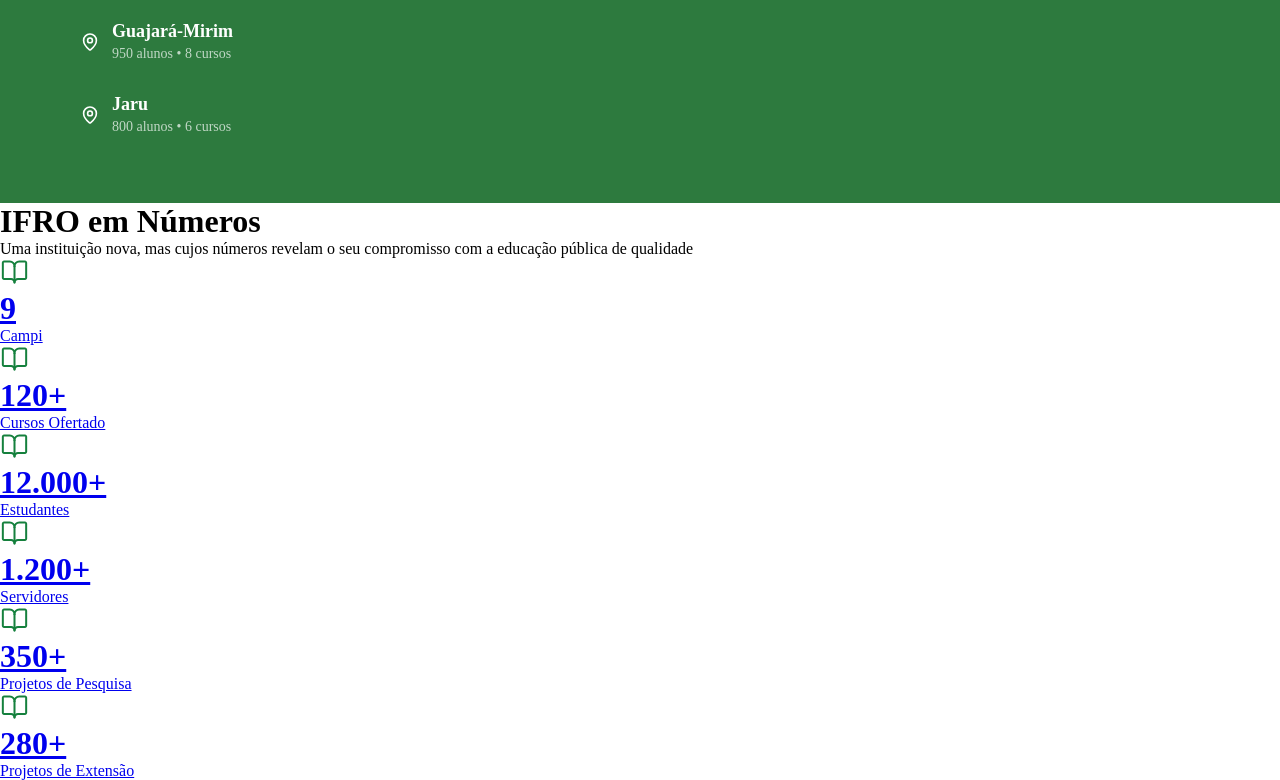
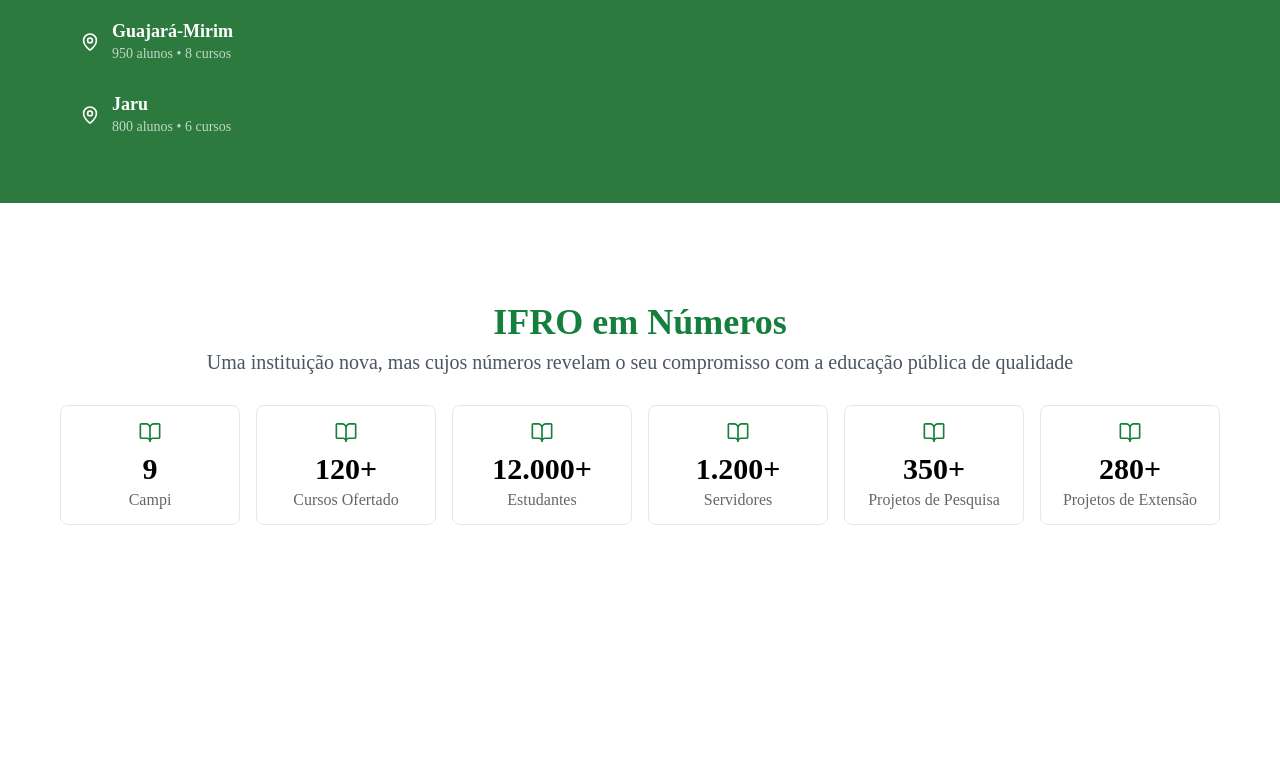
Before and after one commit to RuanLopes1350/ifro-portal, a website built with Vite: page index.html in a window 1280 px wide. Shown: the part 1651-2431 px from the top of the page. After the commit the page ends 2248 px from the top, so only its background shows below. Built offline with nearby package versions, Linux system fonts and the light colour scheme.

Commit message:
div numeros feito

```diff
--- a/index.html
+++ b/index.html
@@ -372,37 +372,49 @@
       </div>
     </div>
 
-    <div>
-      <h1>IFRO em Números</h1>
-      <p>Uma instituição nova, mas cujos números revelam o seu compromisso com a educação pública de qualidade</p>
-      <a href="#" class="card-numeros1"><img src="biblioteca.svg">
+    <div class="numeros">
+      <h1 class="numero-titulo">IFRO em Números</h1>
+      <p class="numero-descricao">Uma instituição nova, mas cujos números revelam o seu compromisso com a educação pública de qualidade</p>
+      <div class="cards-numeros">
+        <div class="card-numeros1">
+          <img src="biblioteca.svg">
+          <h1>9</h1>
           <p>
-          <h1>9</h1>Campi
+          Campi
           </p>
-      </a>
-      <a href="#" class="card-numeros2"><img src="biblioteca.svg">
+        </div>
+        <div class="card-numeros2">
+          <img src="biblioteca.svg">
+          <h1>120+</h1>
           <p>
-          <h1>120+</h1>Cursos Ofertado
+          Cursos Ofertado
           </p>
-      </a>
-      <a href="#" class="card-numeros3"><img src="biblioteca.svg">
+        </div>
+        <div class="card-numeros3">
+          <img src="biblioteca.svg">
+          <h1>12.000+</h1>
           <p>
-          <h1>12.000+</h1>Estudantes
+          Estudantes
           </p>
-      </a>
-      <a href="#" class="card-numeros4"><img src="biblioteca.svg">
+        </div>
+        <div class="card-numeros4">
+          <img src="biblioteca.svg">
+          <h1>1.200+</h1>
           <p>
-          <h1>1.200+</h1>Servidores
+          Servidores
           </p>
-      </a>
-      <a href="#" class="card-numeros5"><img src="biblioteca.svg">
+        </div>
+        <div class="card-numeros5">
+          <img src="biblioteca.svg">
           <h1>350+</h1>
           <p>Projetos de Pesquisa</p>
-      </a>
-      <a href="#" class="card-numeros6"><img src="biblioteca.svg">
+        </div>
+        <div class="card-numeros6">
+          <img src="biblioteca.svg">
           <h1>280+</h1>
           <p>Projetos de Extensão</p>
-      </a>
+        </div>
+      </div>
     </div>
 
   </div>
--- a/src/main.ts
+++ b/src/main.ts
@@ -2,7 +2,10 @@
 import './styles/header.css'
 import './styles/cards.css'
 import './styles/map.css'
+import './styles/number.css'
 
+// import da função para o mapa interativo
 import { setupMapInteraction } from './interatividade-mapa';
 
+// Inicializa a interatividade do mapa
 setupMapInteraction();
--- a/src/styles/cards.css
+++ b/src/styles/cards.css
@@ -29,6 +29,16 @@
     border-radius: 8px;
     text-decoration: none;
     color: #000;
+    transition: all 0.3s ease;
+}
+
+.mini-card1:hover,
+.mini-card2:hover,
+.mini-card3:hover,
+.mini-card4:hover,
+.mini-card5:hover {
+    transform: translateY(-2px);
+    box-shadow: 0 4px 8px rgba(0, 0, 0, 0.1);
 }
 
 .news-block {
@@ -38,5 +48,3 @@
     padding: 48px 69.5px 48px 69.5px;
     background-color: #F9FAFB;
 }
-
-.noticias {}
--- /dev/null
+++ b/src/styles/number.css
@@ -0,0 +1,103 @@
+.numeros {
+    height: 394px;
+    display: flex;
+    flex-direction: column;
+    justify-content: center;
+    align-items: center;
+    padding-top: 48px;
+    gap: 8px;
+}
+
+.numero-titulo {
+    color: #15803D;
+    font-size: 36px;
+}
+
+.numero-descricao {
+    color: #4B5563;
+    font-size: 20px;
+    text-align: center;
+}
+
+.numero p {
+    font-size: 18px;
+    text-align: center;
+    color: #4B5563;
+}
+
+.cards-numeros {
+    display: flex;
+    flex-direction: row;
+    justify-content: center;
+    align-items: center;
+    gap: 16px;
+    height: 166px;
+}
+
+.card-numeros1,
+.card-numeros2,
+.card-numeros3,
+.card-numeros4,
+.card-numeros5,
+.card-numeros6 {
+    display: flex;
+    align-items: center;
+    justify-content: center;
+    flex-direction: column;
+    width: 180px;
+    height: 120px;
+    border: 1px solid #E5E7EB;
+    border-radius: 8px;
+    text-decoration: none;
+    color: #000;
+    padding: 16px;
+    box-sizing: border-box;
+    background-color: #fff;
+    transition: all 0.3s ease;
+}
+
+.card-numeros1:hover,
+.card-numeros2:hover,
+.card-numeros3:hover,
+.card-numeros4:hover,
+.card-numeros5:hover,
+.card-numeros6:hover {
+    transform: translateY(-2px);
+    box-shadow: 0 4px 8px rgba(0, 0, 0, 0.1);
+}
+
+.card-numeros1 img,
+.card-numeros2 img,
+.card-numeros3 img,
+.card-numeros4 img,
+.card-numeros5 img,
+.card-numeros6 img {
+    width: 24px;
+    height: 24px;
+    margin-bottom: 8px;
+}
+
+.card-numeros1 h1,
+.card-numeros2 h1,
+.card-numeros3 h1,
+.card-numeros4 h1,
+.card-numeros5 h1,
+.card-numeros6 h1 {
+    font-size: 30px;
+    font-weight: bold;
+    margin: 0;
+    color: #000000;
+}
+
+.card-numeros1 p,
+.card-numeros2 p,
+.card-numeros3 p,
+.card-numeros4 p,
+.card-numeros5 p,
+.card-numeros6 p {
+    font-size: 16px;
+    margin: 4px 0 0 0;
+    text-align: center;
+    color: #666;
+    line-height: 1.2;
+}
```
Also changed, not shown: public/campi.svg (added), public/estudantes.svg (added), public/projetos.svg (added), public/servidores.svg (added). Lines whose indentation alone changed are shown as unchanged.
